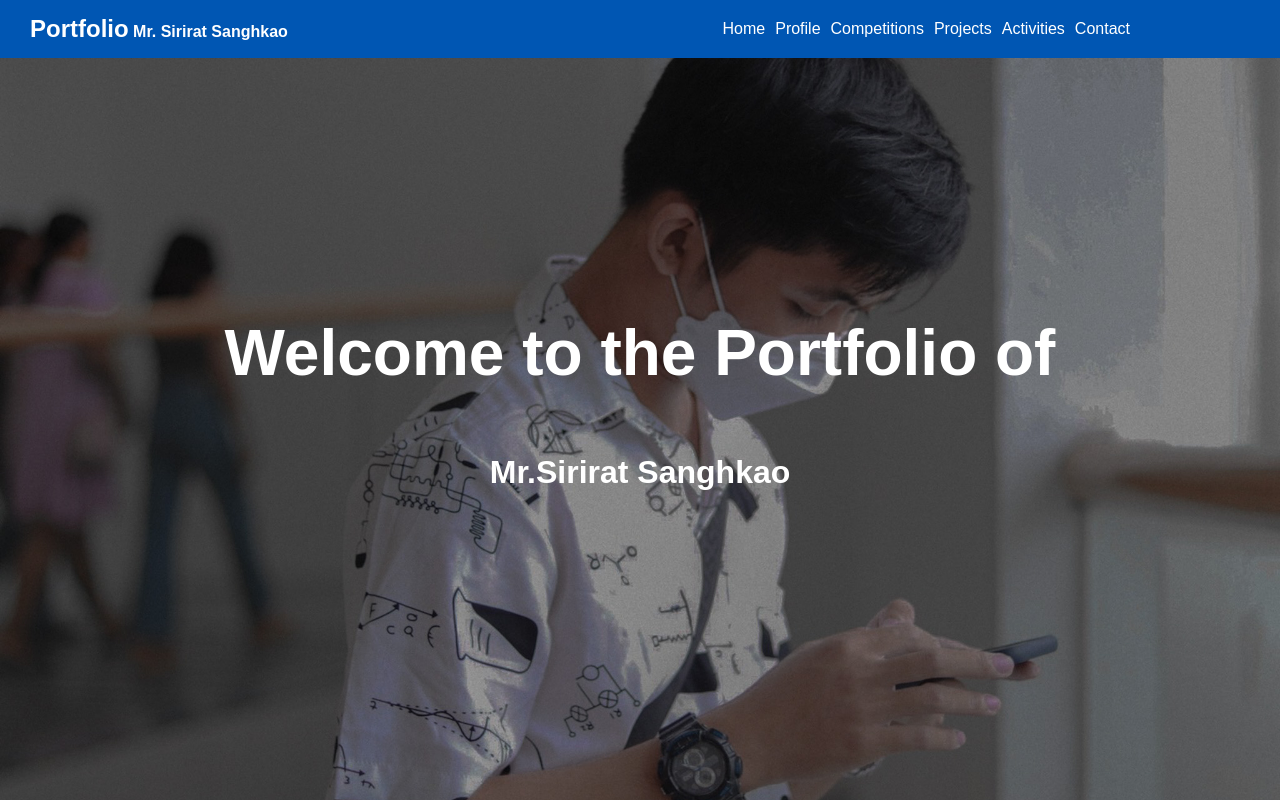
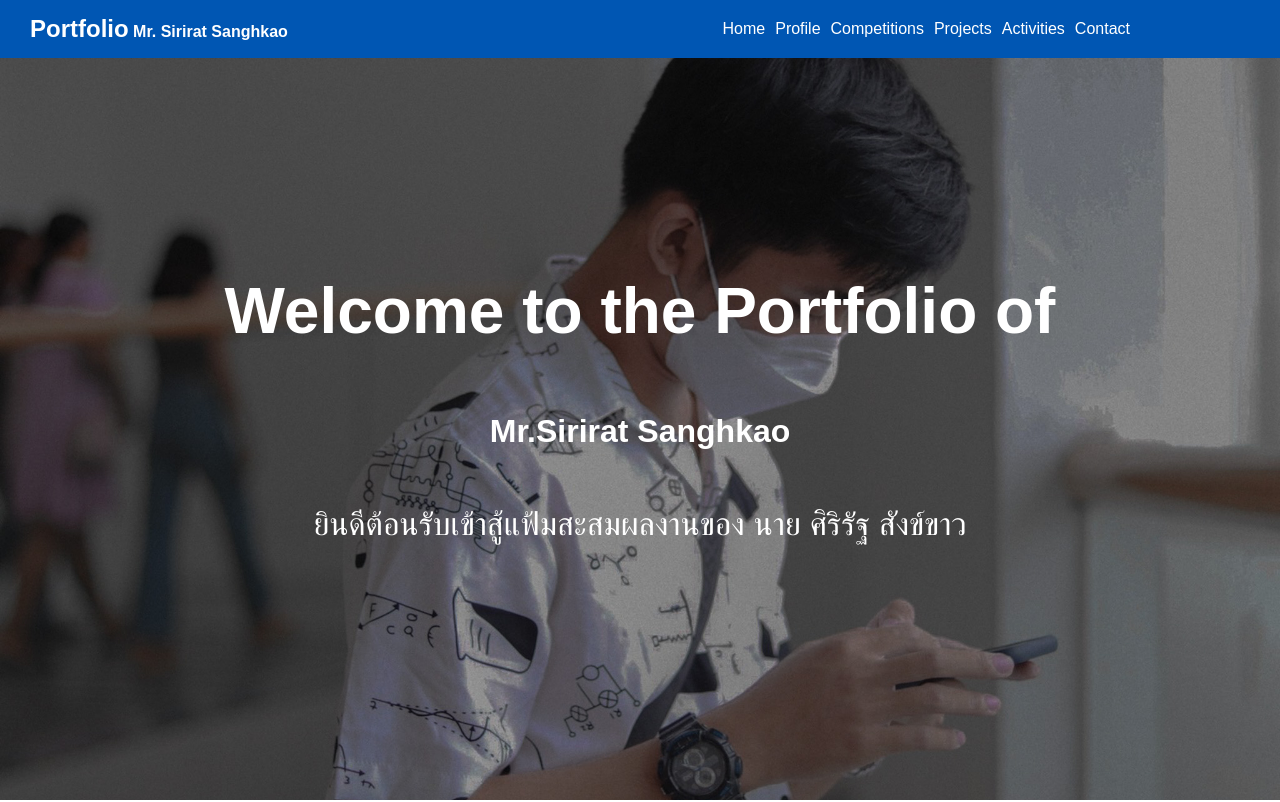
Before and after one commit to Sirirat284/portfolio_sirirat, a plain HTML site: page index.html in a window 1280 px wide. Shown: the top 802 px of the page. Drawn offline with Linux system fonts and the light colour scheme.

Commit message:
portfolio version 1.0.4

```diff
--- a/index.html
+++ b/index.html
@@ -34,6 +34,7 @@
         <div class="greeting-text">
             <h1>Welcome to the Portfolio of </h1>
             <h4>Mr.Sirirat Sanghkao</h4>
+            <p>ยินดีต้อนรับเข้าสู้แฟ้มสะสมผลงานของ นาย ศิริรัฐ สังข์ขาว</p>
         </div>
     </div>
     <section id="about" style="background-color: #ffffff; padding: 20px;">
```
